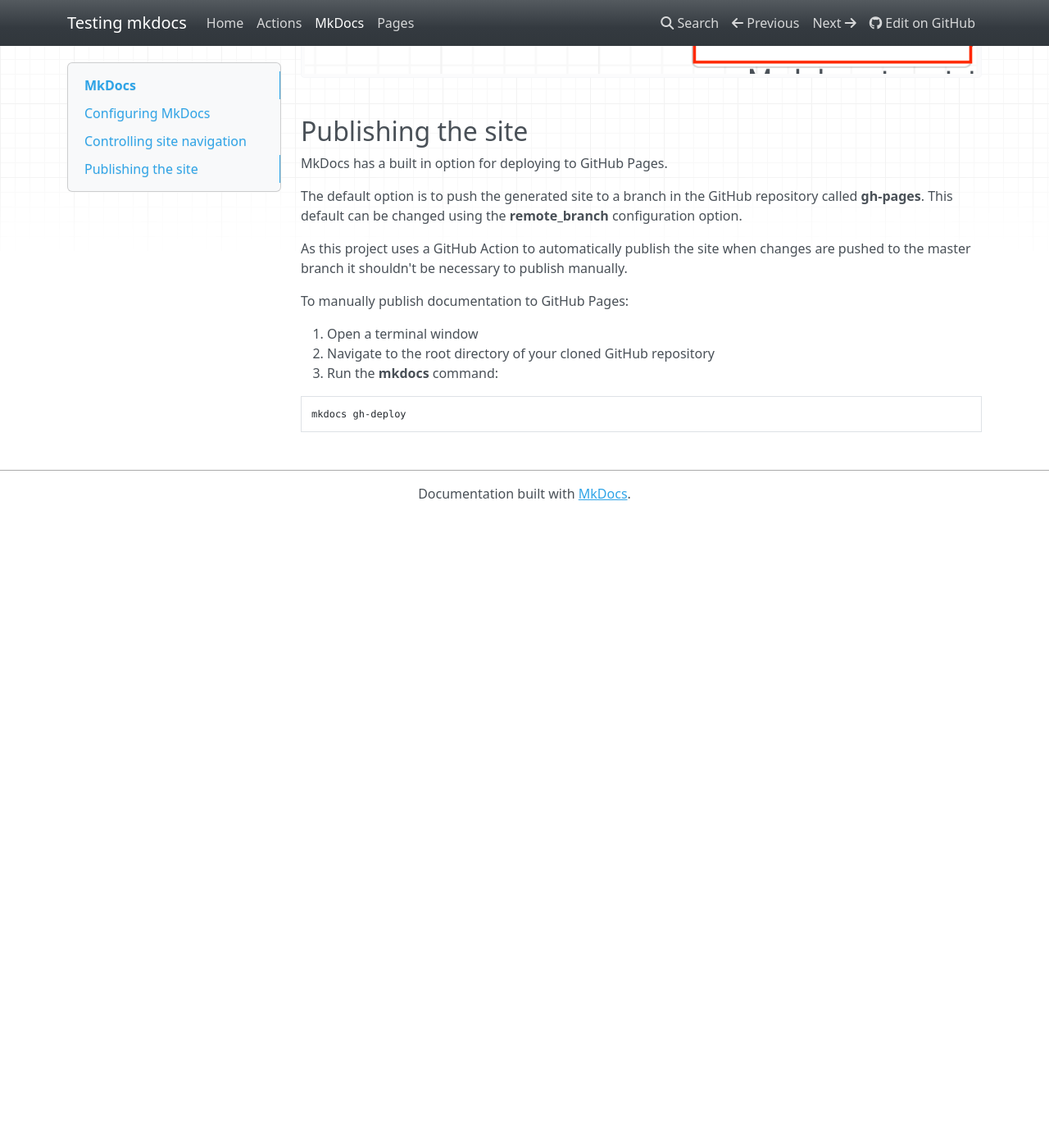
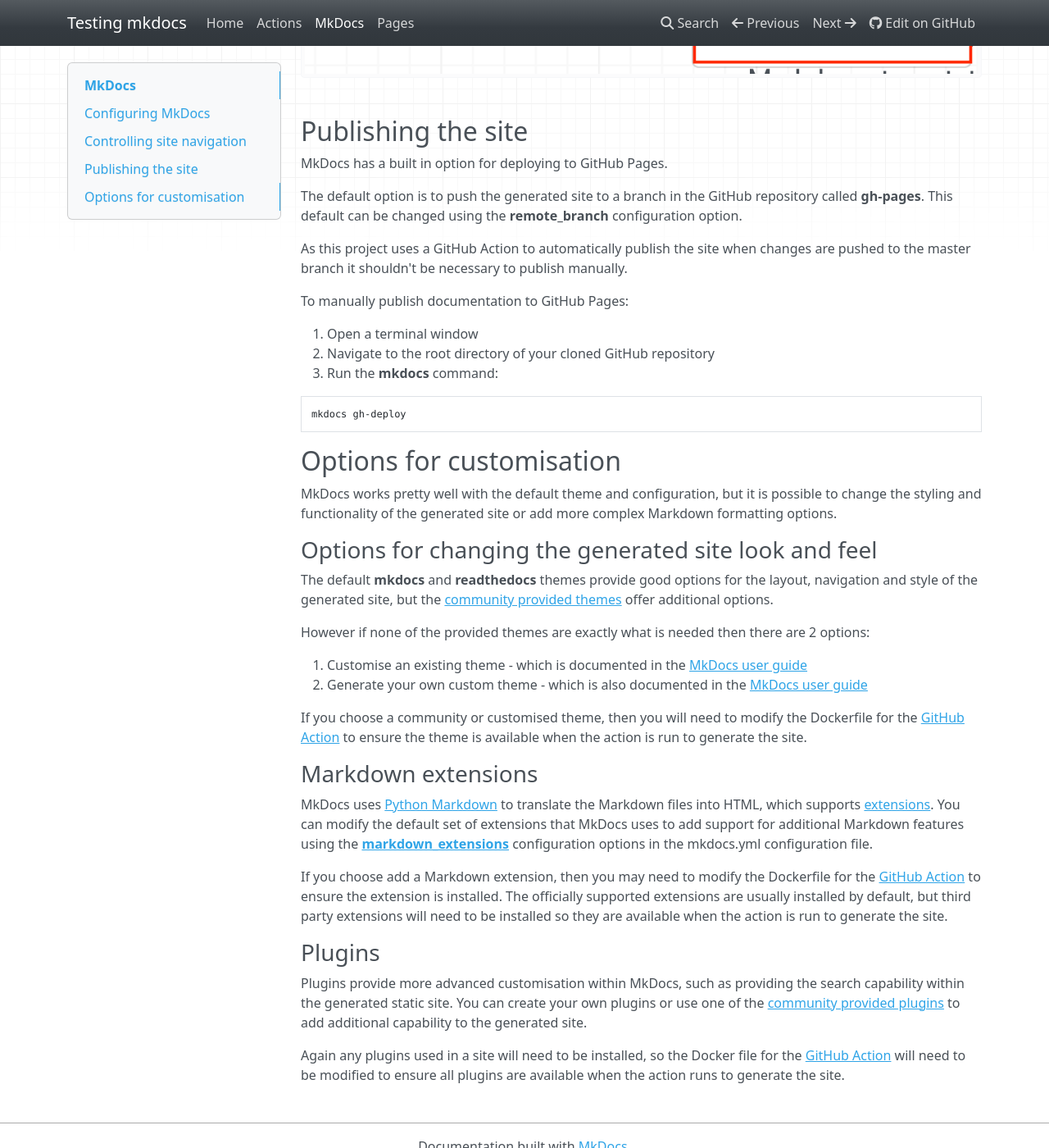
Before and after one commit to binnes/mkdocTest, an MkDocs documentation site: the page built from docs/MkDocs.md, in a window 1280 px wide and 1400 px high, scrolled down 2028 px. Shown: the whole window at 82% size. Built offline with MkDocs 1.6.1, drawn with Linux system fonts in a browser that asks for light colours; nearby versions of some CDN libraries; before the commit the page ends 2658 px from its top, so only the background shows below that; some of the changed text lies outside the part shown.

Commit message:
customisation options for MkDocs

````diff
--- a/docs/MkDocs.md
+++ b/docs/MkDocs.md
@@ -63,7 +63,7 @@ You can control the navigation nesting by adding a section in the configuration.
     - Pages: GitHubPages.md
 ```
 
-the navigation now shows the top level **cConfiguration** option as a drop down list containing the 3 sub-level entries.
+the navigation now shows the top level **Configuration** option as a drop down list containing the 3 sub-level entries.
 
 ![new navigation](images/navigation.png)
 
@@ -84,3 +84,30 @@ To manually publish documentation to GitHub Pages:
 ```sh
 mkdocs gh-deploy
 ```
+
+## Options for customisation
+
+MkDocs works pretty well with the default theme and configuration, but it is possible to change the styling and functionality of the generated site or add more complex Markdown formatting options.
+
+### Options for changing the generated site look and feel
+
+The default **mkdocs** and **readthedocs** themes provide good options for the layout, navigation and style of the generated site, but the [community provided themes](https://github.com/mkdocs/mkdocs/wiki/MkDocs-Themes) offer additional options.
+
+However if none of the provided themes are exactly what is needed then there are 2 options:
+
+1. Customise an existing theme - which is documented in the [MkDocs user guide](https://www.mkdocs.org/user-guide/styling-your-docs/#customizing-a-theme)
+2. Generate your own custom theme - which is also documented in the [MkDocs user guide](https://www.mkdocs.org/user-guide/custom-themes/)
+
+If you choose a community or customised theme, then you will need to modify the Dockerfile for the [GitHub Action](GitHubActions.md) to ensure the theme is available when the action is run to generate the site.
+
+### Markdown extensions
+
+MkDocs uses [Python Markdown](https://python-markdown.github.io/) to translate the Markdown files into HTML, which supports [extensions](https://python-markdown.github.io/extensions/).  You can modify the default set of extensions that MkDocs uses to add support for additional Markdown features using the [**markdown_extensions**](https://python-markdown.github.io/extensions/) configuration options in the mkdocs.yml configuration file.
+
+If you choose add a Markdown extension, then you may need to modify the Dockerfile for the [GitHub Action](GitHubActions.md) to ensure the extension is installed.  The officially supported extensions are usually installed by default, but third party extensions will need to be installed so they are available when the action is run to generate the site.
+
+### Plugins
+
+Plugins provide more advanced customisation within MkDocs, such as providing the search capability within the generated static site.  You can create your own plugins or use one of the [community provided plugins](https://github.com/mkdocs/mkdocs/wiki/MkDocs-Plugins) to add additional capability to the generated site.
+
+Again any plugins used in a site will need to be installed, so the Docker file for the [GitHub Action](GitHubActions.md) will need to be modified to ensure all plugins are available when the action runs to generate the site.
````
